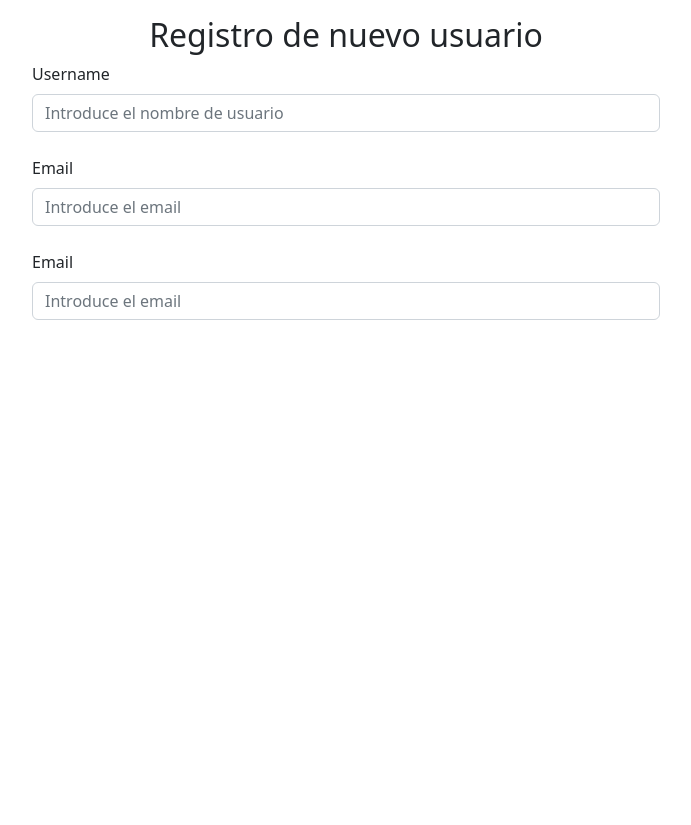
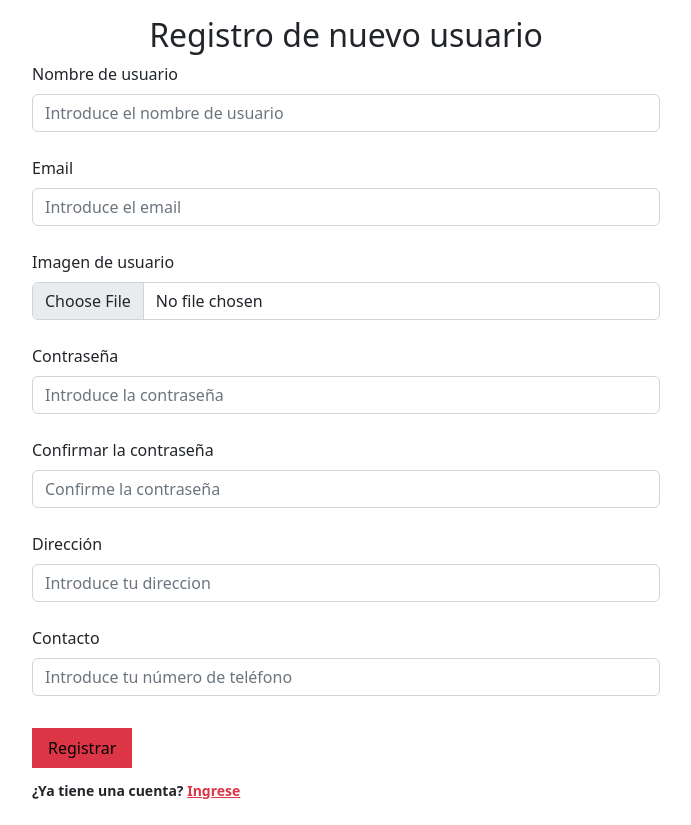
Before and after one commit to gerardmtz/ecommerce-webpage, a PHP site: page /users_area/user_registration.php in a window 1280 px wide. Shown: the whole page, without its empty margins (294-985 px from the left). Before the commit the page ends 320 px from the top, so only its background shows below. Run offline with PHP 8.4, Linux system fonts and the light colour scheme.

Commit message:
Se creo la pagina de registro del usuario

```diff
--- a/users_area/user_registration.php
+++ b/users_area/user_registration.php
@@ -25,18 +25,42 @@
                 <form action="" method="POST" enctype="multipart/form-data">
                     <!-- username field -->
                     <div class="form-outline mb-4">
-                        <label for="user_username" class="form-label">Username</label>
+                        <label for="user_username" class="form-label">Nombre de usuario</label>
                         <input type="text" id="user_username" class="form-control" placeholder="Introduce el nombre de usuario" autocomplete="off" required="required" name="user_username"/>
                     </div>
                     <!-- email field -->
                     <div class="form-outline mb-4">
                         <label for="user_email" class="form-label">Email</label>
-                        <input type="text" id="user_email" class="form-control" placeholder="Introduce el email" autocomplete="off" required="required" name="user_email"/>
+                        <input type="email" id="user_email" class="form-control" placeholder="Introduce el email" autocomplete="off" required="required" name="user_email"/>
                     </div>
                     <!-- image field -->
                     <div class="form-outline mb-4">
-                        <label for="user_email" class="form-label">Email</label>
-                        <input type="text" id="user_email" class="form-control" placeholder="Introduce el email" autocomplete="off" required="required" name="user_email"/>
+                        <label for="user_image" class="form-label">Imagen de usuario</label>
+                        <input type="file" id="user_image" class="form-control" required="required" name="user_image"/>
+                    </div>
+                    <!-- password field -->
+                    <div class="form-outline mb-4">
+                        <label for="user_password" class="form-label">Contraseña</label>
+                        <input type="password" id="user_password" class="form-control" placeholder="Introduce la contraseña" autocomplete="off" required="required" name="user_password"/>
+                    </div>
+                    <!-- confirm password field -->
+                    <div class="form-outline mb-4">
+                        <label for="conf_user_password" class="form-label">Confirmar la contraseña</label>
+                        <input type="password" id="conf_user_password" class="form-control" placeholder="Confirme la contraseña" autocomplete="off" required="required" name="conf_user_password"/>
+                    </div>
+                    <!-- address field -->
+                    <div class="form-outline mb-4">
+                        <label for="user_addres" class="form-label">Dirección</label>
+                        <input type="text" id="user_addres" class="form-control" placeholder="Introduce tu direccion" autocomplete="off" required="required" name="user_addres"/>
+                    </div>
+                    <!-- contact field -->
+                    <div class="form-outline mb-4">
+                        <label for="user_contact" class="form-label">Contacto</label>
+                        <input type="text" id="user_contact" class="form-control" placeholder="Introduce tu número de teléfono" autocomplete="off" required="required" name="user_contact"/>
+                    </div>
+                    <div class="mt-4 pt-2">
+                        <input type="submit" value="Registrar" class="bg-danger py-2 px-3 border-0" name="user_register">
+                        <p class="small fw-bold mt-2 pt-1 mb-0">¿Ya tiene una cuenta? <a href="user_login.php" class="text-danger"> Ingrese </a></p>
                     </div>
 
                 </form>
```
